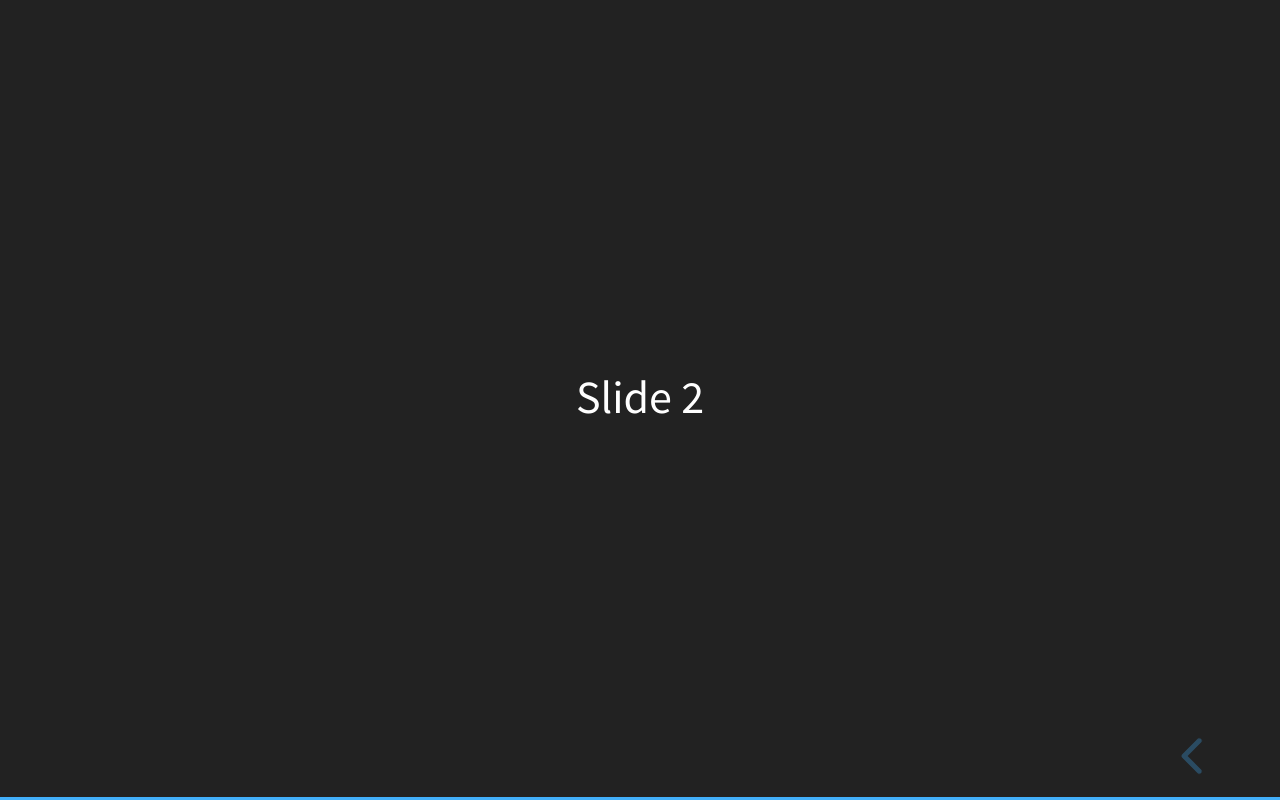
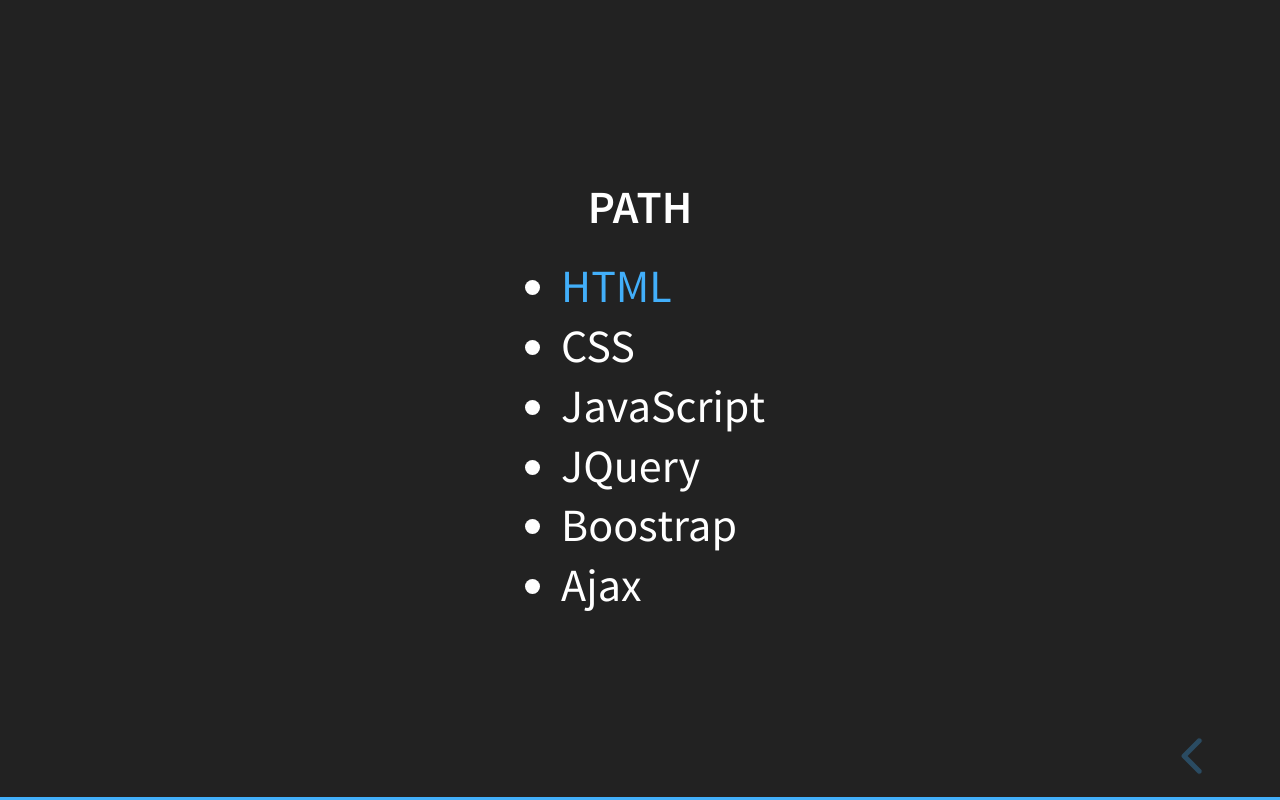
Before and after one commit to nlabbe/frontend-foundations, a website: page index.html in a window 1280 px wide. Both pictures are taken after a click on the button "next slide". Drawn offline with Linux system fonts and the light colour scheme.

Commit message:
Modify path content.

```diff
--- a/index.html
+++ b/index.html
@@ -4,7 +4,7 @@
 		<meta charset="utf-8">
 		<meta name="viewport" content="width=device-width, initial-scale=1.0, maximum-scale=1.0, user-scalable=no">
 
-		<title>reveal.js</title>
+		<title>Frontend Foundations</title>
 
 		<link rel="stylesheet" href="css/reveal.css">
 		<link rel="stylesheet" href="css/theme/black.css">
@@ -24,8 +24,21 @@
 	<body>
 		<div class="reveal">
 			<div class="slides">
-				<section>Slide 1</section>
-				<section>Slide 2</section>
+				<section>
+					<h1>Frontend Foundations</h1>
+
+				</section>
+				<section>
+					<h4>Path</h4>
+					<ul>
+						<li><a href="html-slides.html">HTML</a></li>
+						<li>CSS</li>
+						<li>JavaScript</li>
+						<li>JQuery</li>
+						<li>Boostrap</li>
+						<li>Ajax</li>
+					</ul>
+				</section>
 			</div>
 		</div>
 
```
